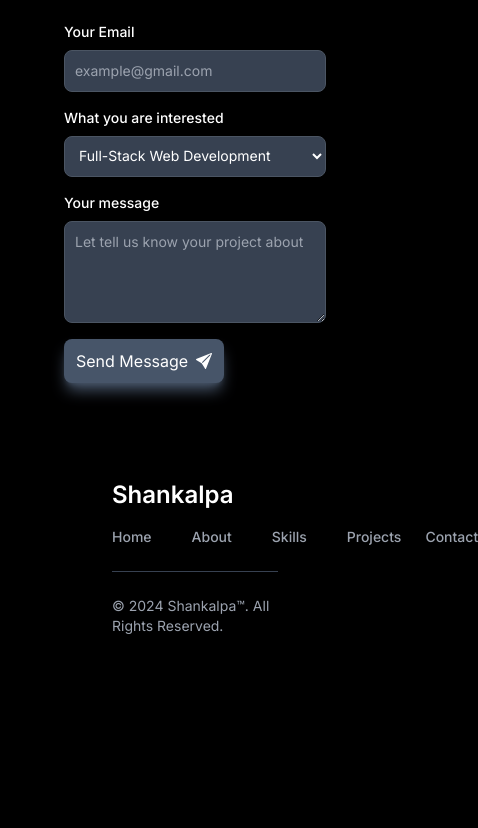
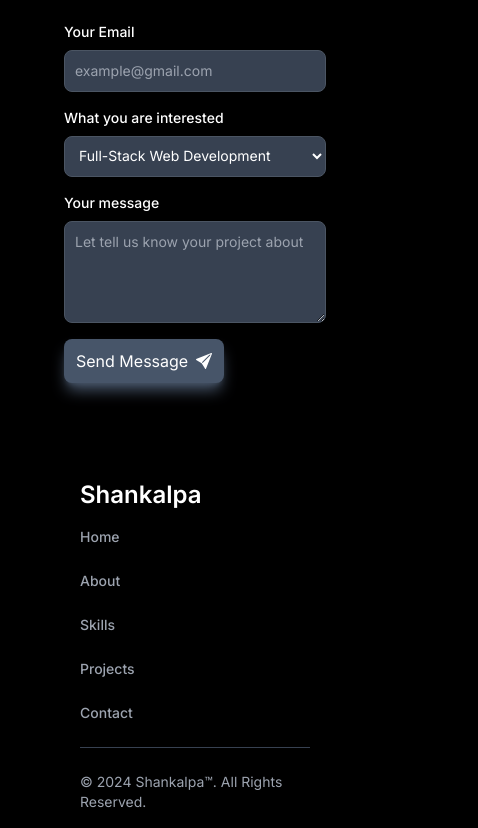
Before and after one commit to ShankalpaPokharel/Portfolio-Website, a Next.js app: page / in a window 390 px wide. Shown: the part 5291-6119 px from the top of the page, 478 px wide, since content can reach past the window. Before the commit the page ends 5943 px from the top, so only its background shows below. Built offline with nearby package versions, Linux system fonts and the light colour scheme.

Commit message:
fix: Footer overflow issue

```diff
--- a/components/global/Footer.tsx
+++ b/components/global/Footer.tsx
@@ -2,7 +2,7 @@ import Link from "next/link";
 
 export default function Footer() {
   return (
-    <footer className="m-4 rounded-lg px-24 shadow">
+    <footer className="m-4 rounded-lg px-16 lg:px-24 shadow">
       <div className="mx-auto w-full md:py-8">
         <div className="sm:flex sm:items-center sm:justify-between">
           <Link
@@ -13,7 +13,7 @@ export default function Footer() {
               Shankalpa
             </span>
           </Link>
-          <ul className="mb-6 flex items-center gap-6 text-sm font-medium text-gray-400 sm:mb-0">
+          <ul className="mb-6 flex flex-col md:flex-row md:items-center gap-6 text-sm font-medium text-gray-400 sm:mb-0">
             <li>
               <a href="#" className="me-4 hover:underline md:me-6">
                 Home
```
